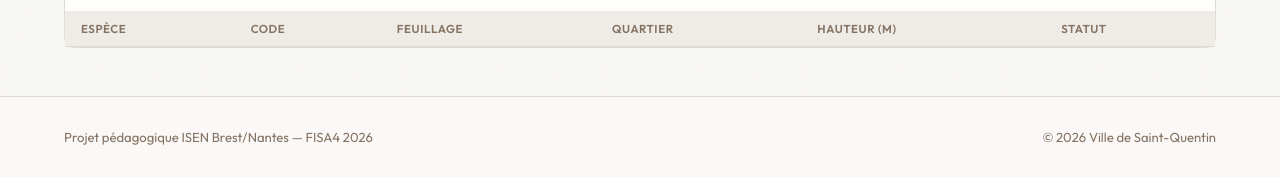
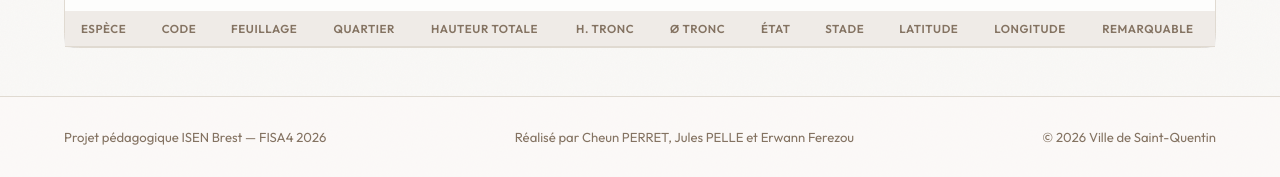
Before and after one commit to Choopsy/Projet---Partie-Web, a plain HTML site: page Front/arbres.html in a window 1280 px wide. Shown: the part 860-1037 px from the top of the page. Drawn offline with nearby package versions, Linux system fonts and the light colour scheme; no server answers; a web font is replaced by a local one.

Commit message:
modification footer

```diff
--- a/Front/arbres.html
+++ b/Front/arbres.html
@@ -108,10 +108,22 @@
           <div class="card-desc" id="tree-count">Affichage de 20 arbres parmi 9 915</div>
         </div>
         <div class="card-content" style="padding:.5rem 0 0;">
+          <div class="table-scroll">
             <table>
               <thead>
                 <tr>
-                <th>Espèce</th><th>Code</th><th>Feuillage</th><th>Quartier</th><th>Hauteur (m)</th><th>Statut</th>
+                  <th>Espèce</th>
+                  <th>Code</th>
+                  <th>Feuillage</th>
+                  <th>Quartier</th>
+                  <th class="num">Hauteur totale</th>
+                  <th class="num">H. tronc</th>
+                  <th class="num">Ø tronc</th>
+                  <th>État</th>
+                  <th>Stade</th>
+                  <th class="num">Latitude</th>
+                  <th class="num">Longitude</th>
+                  <th>Remarquable</th>
                 </tr>
               </thead>
               <tbody id="tree-tbody"></tbody>
@@ -119,13 +131,14 @@
           </div>
         </div>
       </div>
-
+    </div>
   </div>
 </main>
 
 <footer>
   <div class="footer-inner">
-    <p>Projet pédagogique ISEN Brest/Nantes — FISA4 2026</p>
+    <p>Projet pédagogique ISEN Brest — FISA4 2026</p>
+    <p>Réalisé par Cheun PERRET, Jules PELLE et Erwann Ferezou</p>
     <p>© 2026 Ville de Saint-Quentin</p>
   </div>
 </footer>
```
Also changed, not shown: Front/ajouter.html (+2 -1 lines), Front/clusters.html (+2 -1 lines), Front/index.html (+2 -1 lines). Lines whose indentation alone changed are shown as unchanged.
